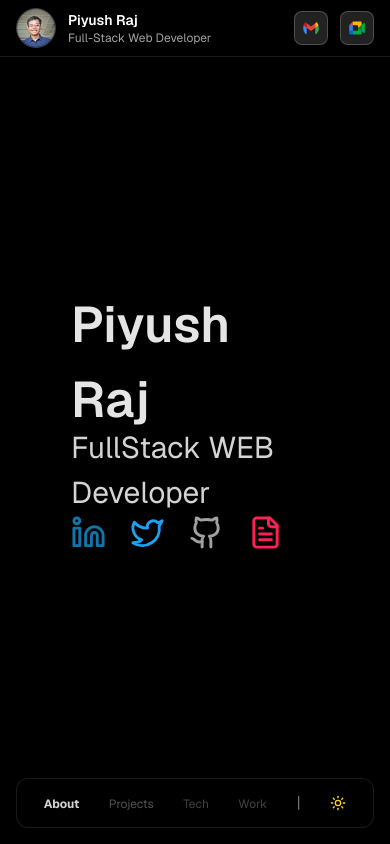
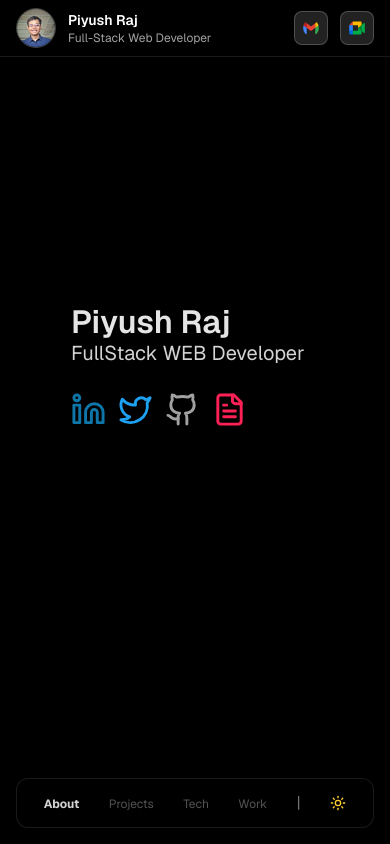
Before and after one commit to piyush-rj/portfolio, a Next.js app: page / in a window 390 px wide. Built offline with nearby package versions, Linux system fonts and the light colour scheme.

Commit message:
css overload

```diff
--- a/app/components/LeftSection/LeftSection.tsx
+++ b/app/components/LeftSection/LeftSection.tsx
@@ -261,10 +261,10 @@ export default function LeftSection({
                     <span className={`text-xs ${selected === "Projects" ? "font-bold text-black" : "text-neutral-600"} ${theme == "dark" ? "text-neutral-300" : ""}`}>Projects</span>
                 </button>
                 <button onClick={() => onHoverSelect("Tech Stack")}>
-                    <span className={`text-xs ${selected === "Tech Stack" ? "font-bold text-black" : "text-neutral-700"} ${theme == "dark" ? "text-neutral-300" : ""}`}>Tech</span>
+                    <span className={`text-xs ${selected === "Tech Stack" ? "font-bold text-black" : "text-neutral-600"} ${theme == "dark" ? "text-neutral-300" : ""}`}>Tech</span>
                 </button>
                 <button onClick={() => onHoverSelect("Work Experience")}>
-                    <span className={`text-xs ${selected === "Work Experience" ? "font-bold text-black" : "text-neutral-700"} ${theme == "dark" ? "text-neutral-300" : ""}`}>Work</span>
+                    <span className={`text-xs ${selected === "Work Experience" ? "font-bold text-black" : "text-neutral-600"} ${theme == "dark" ? "text-neutral-300" : ""}`}>Work</span>
                 </button>
 
                 <span className="text-neutral-500">|</span>
--- a/app/components/RightSection/components/AboutSection.tsx
+++ b/app/components/RightSection/components/AboutSection.tsx
@@ -21,41 +21,51 @@ export default function AboutSection({ onHover, onLeave, onClick }: AboutSection
       onClick={onClick}
       className="text-black flex justify-center items-center h-full w-full overflow-visible relative font-sans"
     >
-      <div className="h-[190px] w-[500px] flex flex-col justify-between p-4">
+      <div className="h-auto w-full max-w-[500px] flex flex-col justify-between p-4 space-y-6 sm:space-y-0 sm:h-[190px] sm:w-[500px]">
         <div>
           <div
-            className={`text-[50px] font-semibold ${theme === "dark" ? "text-neutral-200" : "text-black"
+            className={`text-[32px] sm:text-[50px] font-semibold ${theme === "dark" ? "text-neutral-200" : "text-black"
               }`}
           >
             Piyush Raj
           </div>
           <div
-            className={`text-[30px] -mt-3 ${theme === "dark" ? "text-neutral-300" : "text-black"
+            className={`text-[20px] sm:text-[30px] -mt-2 sm:-mt-3 ${theme === "dark" ? "text-neutral-300" : "text-black"
               }`}
           >
             FullStack WEB Developer
           </div>
         </div>
 
-        <div className="flex gap-x-6">
-          <Link
-            href="https://www.linkedin.com/in/piyush-raj-07a318260/"
-            className="relative group cursor-pointer"
-          >
-            <Tooltip text="LinkedIn">
-              <Linkedin
-                width={35}
-                height={35}
-                className={`${theme == "dark"
-                  ? "text-[#0e76a8] hover:text-[#0e77a8be]"
-                  : "text-black hover:text-[#0e77a8be]"
-                  } transition-colors duration-200`}
-              />
+        <div className="flex flex-row sm:flex-row gap-y-6 gap-x-3 sm:gap-y-0 sm:gap-x-6">
+          {[
+            {
+              href: "https://www.linkedin.com/in/piyush-raj-07a318260/",
+              icon: <Linkedin width={35} height={35} className={`${theme == "dark" ? "text-[#0e76a8] hover:text-[#0e77a8be]" : "text-black hover:text-[#0e77a8be]"} transition-colors duration-200`} />,
+              tooltip: "LinkedIn",
+              preview: "/linkedin.png"
+            },
+            {
+              href: "https://x.com/PiyushC2P",
+              icon: <Twitter width={35} height={35} className={`${theme == "dark" ? "text-[#1DA1F2] hover:text-[#1da0f2e3]" : "text-black hover:text-[#1da0f2e3]"} transition-colors duration-200`} />,
+              tooltip: "Twitter",
+              preview: "/twitter.png"
+            },
+            {
+              href: "https://github.com/piyush-rj",
+              icon: <Github width={35} height={35} className={`${theme == "dark" ? "text-neutral-400 hover:text-neutral-500" : "text-black hover:text-neutral-700"} transition-colors duration-200`} />,
+              tooltip: "GitHub",
+              preview: "/github.png"
+            },
+          ].map(({ href, icon, tooltip, preview }, idx) => (
+            <Link key={idx} href={href} className="relative group cursor-pointer">
+              <Tooltip text={tooltip}>
+                {icon}
               </Tooltip>
-            <div className="absolute h-[300px] w-[560px] bottom-full mb-2 left-1 -translate-x-10 hidden group-hover:block z-50">
+              <div className="absolute h-[300px] w-[560px] bottom-full mb-2 left-1/2 -translate-x-10 hidden group-hover:block z-50">
                 <Image
-                src="/linkedin.png"
-                alt="LinkedIn preview"
+                  src={preview}
+                  alt={`${tooltip} preview`}
                   width={120}
                   height={80}
                   className="rounded-2xl shadow-md h-full w-full"
@@ -63,58 +73,7 @@ export default function AboutSection({ onHover, onLeave, onClick }: AboutSection
                 />
               </div>
             </Link>
-
-          <Link
-            href="https://x.com/PiyushC2P"
-            className="relative group cursor-pointer"
-          >
-            <Tooltip text="Twitter">
-              <Twitter
-                width={35}
-                height={35}
-                className={`${theme == "dark"
-                  ? "text-[#1DA1F2] hover:text-[#1da0f2e3]"
-                  : "text-black hover:text-[#1da0f2e3]"
-                  } transition-colors duration-200`}
-              />
-            </Tooltip>
-            <div className="absolute h-[300px] w-[560px] bottom-full mb-2 left-1/2 -translate-x-10 hidden group-hover:block z-50">
-              <Image
-                src="/twitter.png"
-                alt="Twitter preview"
-                width={120}
-                height={80}
-                className="rounded-2xl shadow-md h-full w-full"
-                unoptimized
-              />
-            </div>
-          </Link>
-
-          <Link
-            href="https://github.com/piyush-rj"
-            className="relative group cursor-pointer"
-          >
-            <Tooltip text="GitHub">
-              <Github
-                width={35}
-                height={35}
-                className={`${theme == "dark"
-                  ? "text-neutral-400 hover:text-neutral-500"
-                  : "text-black hover:text-neutral-700"
-                  } transition-colors duration-200`}
-              />
-            </Tooltip>
-            <div className="absolute h-[300px] w-[560px] bottom-full mb-2 left-1/2 -translate-x-10 hidden group-hover:block z-50">
-              <Image
-                src="/github.png"
-                alt="GitHub preview"
-                width={120}
-                height={80}
-                className="rounded-2xl shadow-md h-full w-full"
-                unoptimized
-              />
-            </div>
-          </Link>
+          ))}
 
           <a
             href="/piyush_resume.pdf"
@@ -132,7 +91,6 @@ export default function AboutSection({ onHover, onLeave, onClick }: AboutSection
               />
             </Tooltip>
             <div className="absolute h-[350px] w-[260px] bottom-full mb-2 left-1/2 -translate-x-10 hidden group-hover:block z-50">
-
               <Image
                 src="/resume.png"
                 alt="Resume preview"
@@ -143,7 +101,6 @@ export default function AboutSection({ onHover, onLeave, onClick }: AboutSection
               />
             </div>
           </a>
-
         </div>
       </div>
     </div>
```
Also changed, not shown: app/components/RightSection/components/WorkExperience.tsx (+17 -9 lines). Lines whose indentation alone changed are shown as unchanged.
